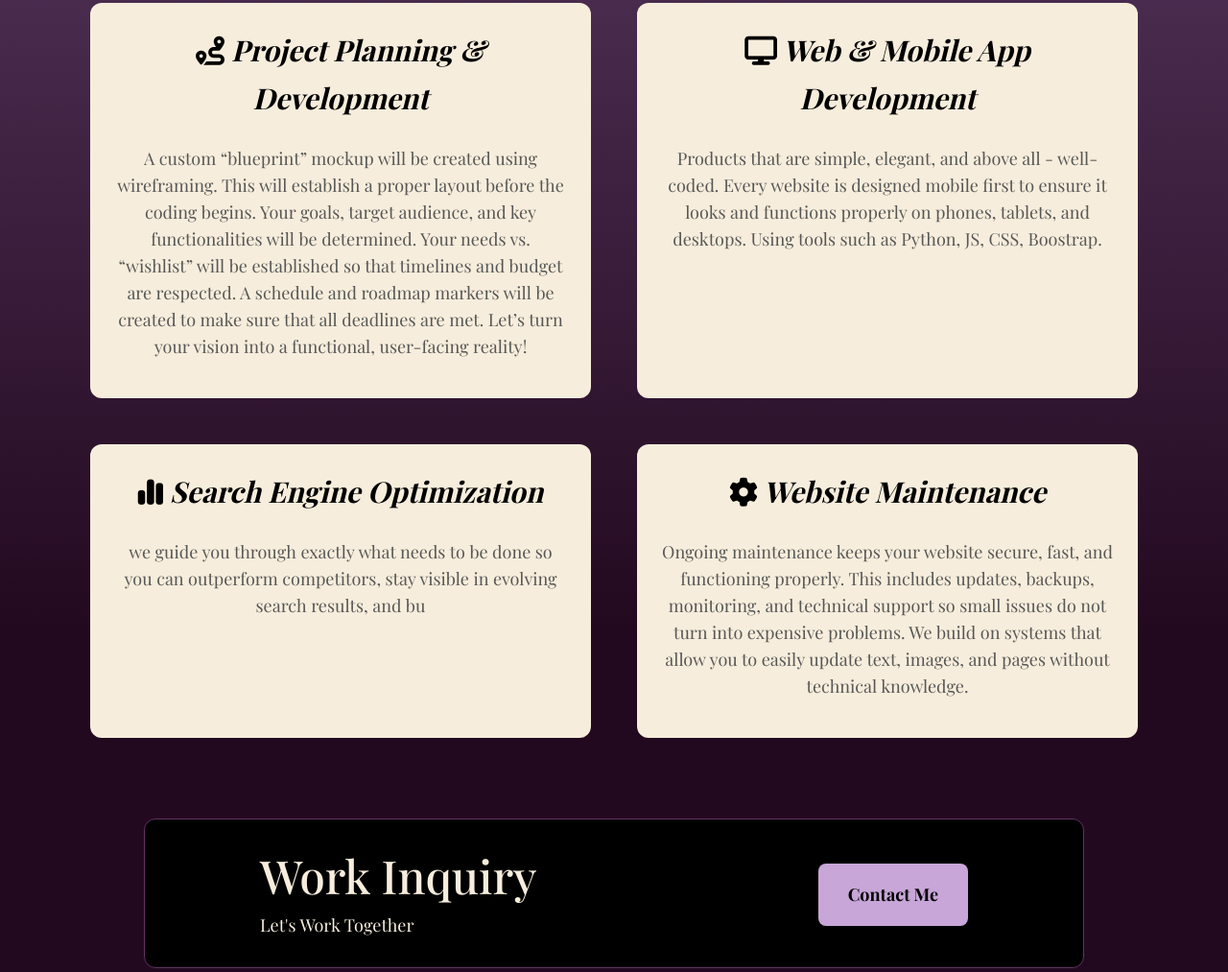
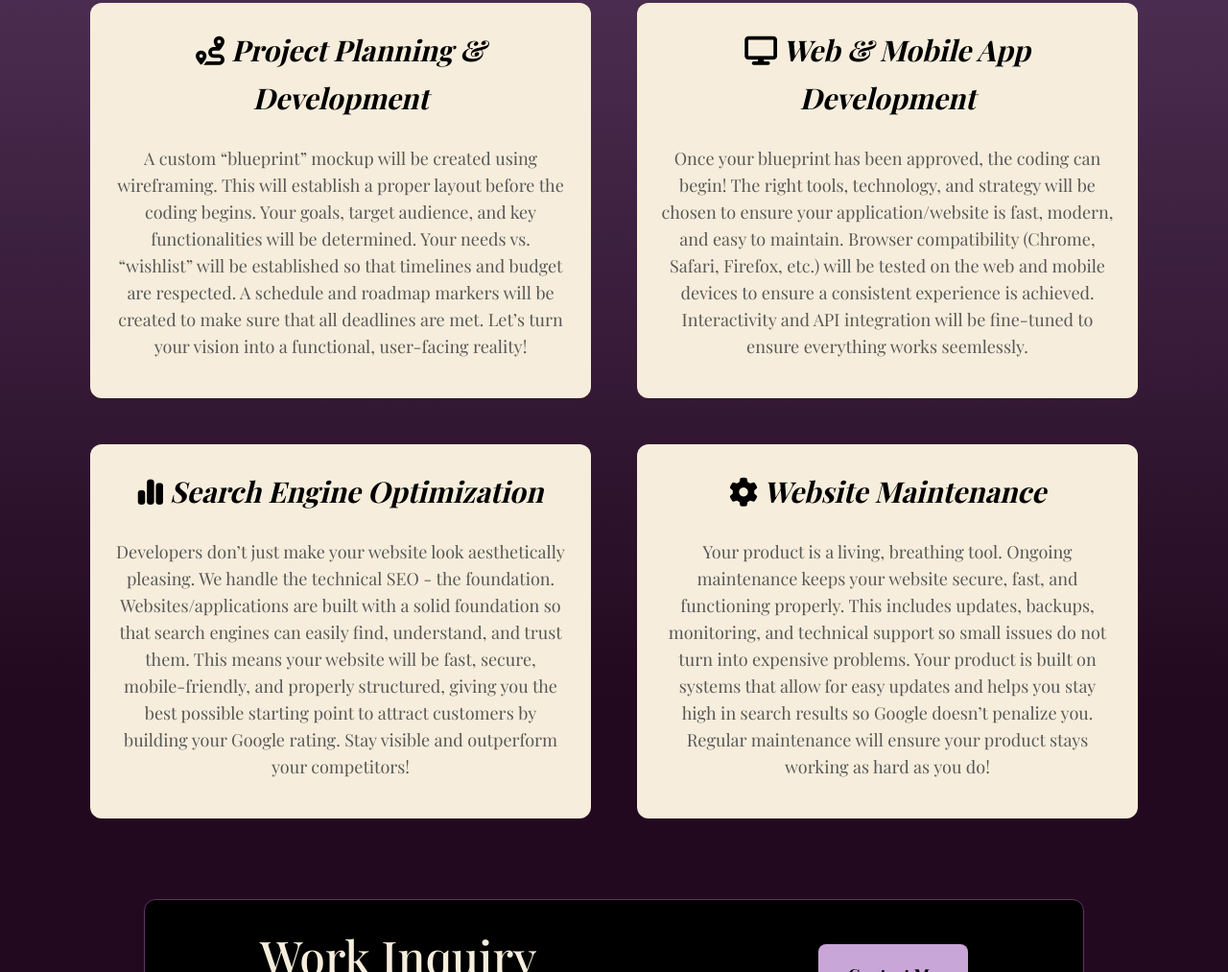
Before and after one commit to techgal14/scrw4-portfolio, a plain HTML site: page index.html in a window 1280 px wide. Shown: the part 696-1709 px from the top of the page at 96% size. Drawn offline with nearby package versions, Linux system fonts and the light colour scheme; a web font is replaced by a local one.

Commit message:
updated text on index.html page

```diff
--- a/index.html
+++ b/index.html
@@ -56,20 +56,20 @@
             <div class="col-md container-paragraphs text-center p-4 m-4">
             <h3 class="fst-italic mb-4"><i class="fa-solid fa-display"></i> Web & Mobile App Development</h3>
             <p class="text-muted">
-             Products that are simple, elegant, and above all - well-coded. Every website is designed mobile first to ensure it looks and functions properly on phones, tablets, and desktops. Using tools such as Python, JS, CSS, Boostrap.
+             Once your blueprint has been approved, the coding can begin! The right tools, technology, and strategy will be chosen to ensure your application/website is fast, modern, and easy to maintain. Browser compatibility (Chrome, Safari, Firefox, etc.) will be tested on the web and mobile devices to ensure a consistent experience is achieved. Interactivity and API integration will be fine-tuned to ensure everything works seemlessly.
             </p>
             </div>
         </div>
         <div class="row">
             <div class="col-md container-paragraphs text-center p-4 m-4">
                 <h3 class="fst-italic mb-4"><i class="fa-solid fa-chart-simple"></i> Search Engine Optimization</h3>
-                <p class="text-muted">we guide you through exactly what needs to be done so you can outperform competitors, stay visible in evolving search results, and bu
+                <p class="text-muted">Developers don’t just make your website look aesthetically pleasing. We handle the technical SEO - the foundation. Websites/applications are built with a solid foundation so that search engines can easily find, understand, and trust them. This means your website will be fast, secure, mobile-friendly, and properly structured, giving you the best possible starting point to attract customers by building your Google rating. Stay visible and outperform your competitors!
             </div>
             <div class="col-md container-paragraphs text-center p-4 m-4">
                 <h3 class="fst-italic mb-4"><i class="fa-solid fa-gear"></i>
                 Website Maintenance
                 </h3>
-                <p class="text-muted">Ongoing maintenance keeps your website secure, fast, and functioning properly. This includes updates, backups, monitoring, and technical support so small issues do not turn into expensive problems. We build on systems that allow you to easily update text, images, and pages without technical knowledge.</p>
+                <p class="text-muted">Your product is a living, breathing tool. Ongoing maintenance keeps your website secure, fast, and functioning properly. This includes updates, backups, monitoring, and technical support so small issues do not turn into expensive problems. Your product is built on systems that allow for easy updates and helps you stay high in search results so Google doesn’t penalize you. Regular maintenance will ensure your product stays working as hard as you do!</p>
             </div>
             </div>
           </div>
```
